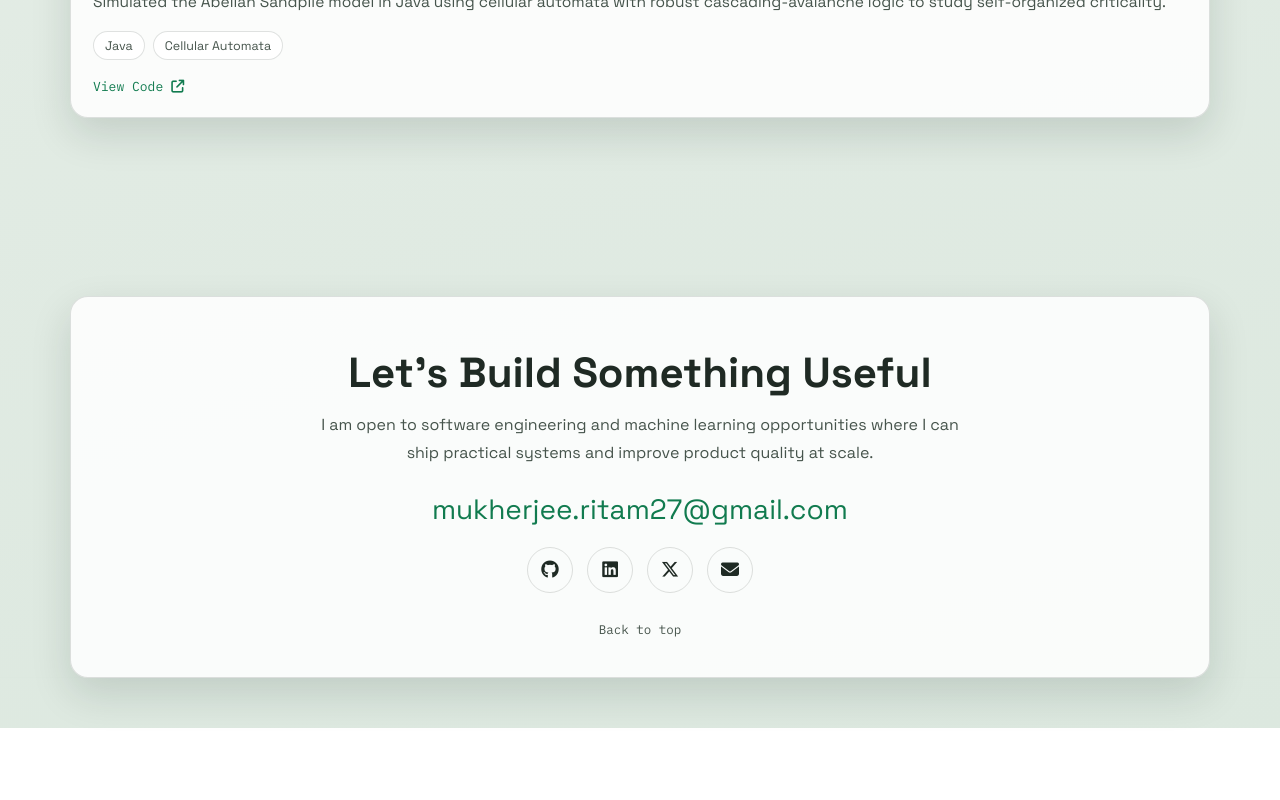
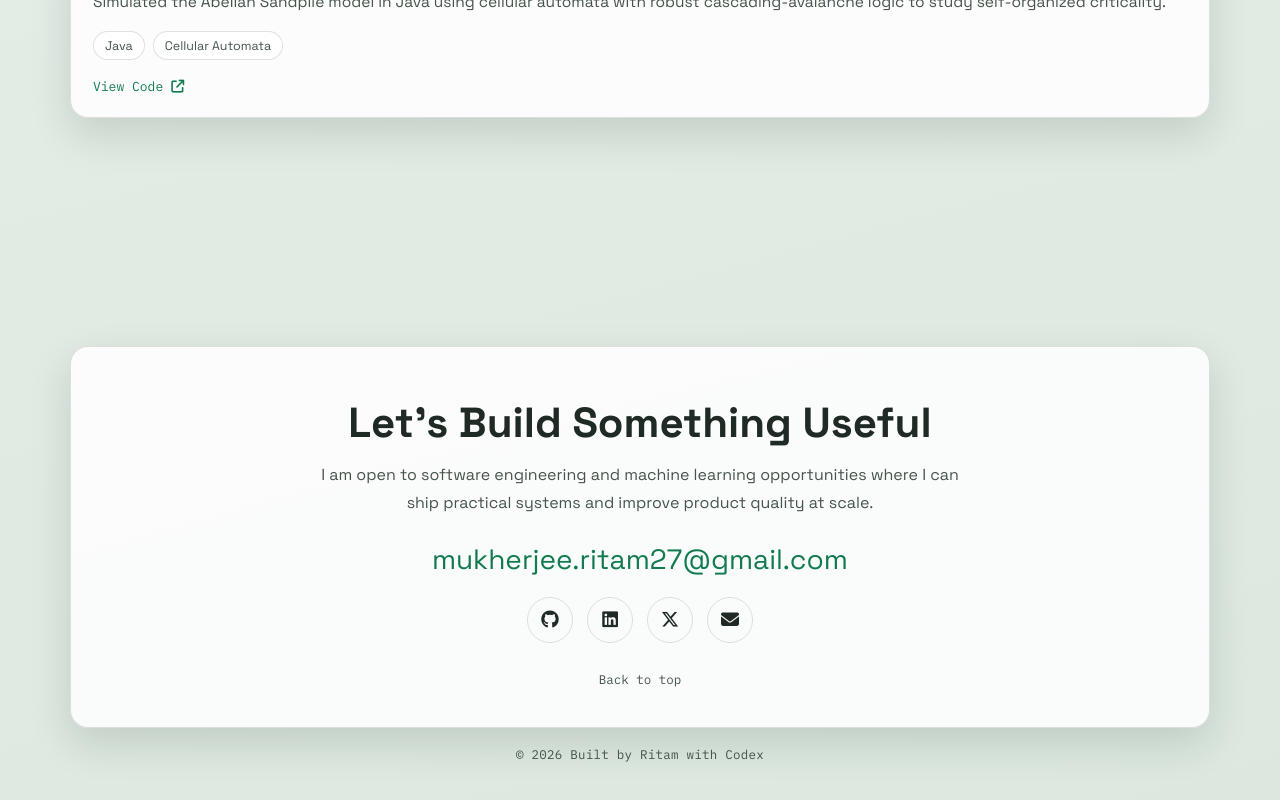
Before and after one commit to RitamCODE/Ritam-s-Portfolio-Website, a React (Vite) app: page / in a window 1280 px wide. Shown: the part 3183-3983 px from the top of the page. Before the commit the page ends 3911 px from the top, so only its background shows below. Built offline with nearby package versions, Linux system fonts and the light colour scheme.

Commit message:
Add - copyright section

```diff
--- a/src/components/ContactSection.jsx
+++ b/src/components/ContactSection.jsx
@@ -1,6 +1,7 @@
 function ContactSection({ profile }) {
   return (
-    <footer className="section contact" id="contact">
+    <footer className="section contact-section" id="contact">
+      <div className="contact">
         <h2 className="section-title">Let&apos;s Build Something Useful</h2>
         <p className="contact-copy">
           I am open to software engineering and machine learning opportunities where I can ship practical systems and
@@ -29,6 +30,9 @@ function ContactSection({ profile }) {
         <a className="back-to-top" href="#home">
           Back to top
         </a>
+      </div>
+
+      <p className="footer-credit">&copy; {new Date().getFullYear()} Built by Ritam with Codex</p>
     </footer>
   );
 }
--- a/src/styles.css
+++ b/src/styles.css
@@ -660,8 +660,13 @@ footer {
   gap: 1.4rem;
 }
 
+.contact-section {
+  margin: 5rem auto 2.2rem;
+  text-align: center;
+}
+
 .contact {
-  margin: 8rem auto 5rem;
+  margin: 0 auto;
   padding: 4rem;
   text-align: center;
 }
@@ -722,6 +727,14 @@ footer {
 
 .back-to-top:hover {
   color: var(--brand);
+}
+
+.footer-credit {
+  margin: 1.8rem 0 0;
+  color: var(--muted);
+  font-size: 1.25rem;
+  font-family: 'IBM Plex Mono', monospace;
+  letter-spacing: 0.02em;
 }
 
 @media (max-width: 980px) {
```
Lines whose indentation alone changed are shown as unchanged.
